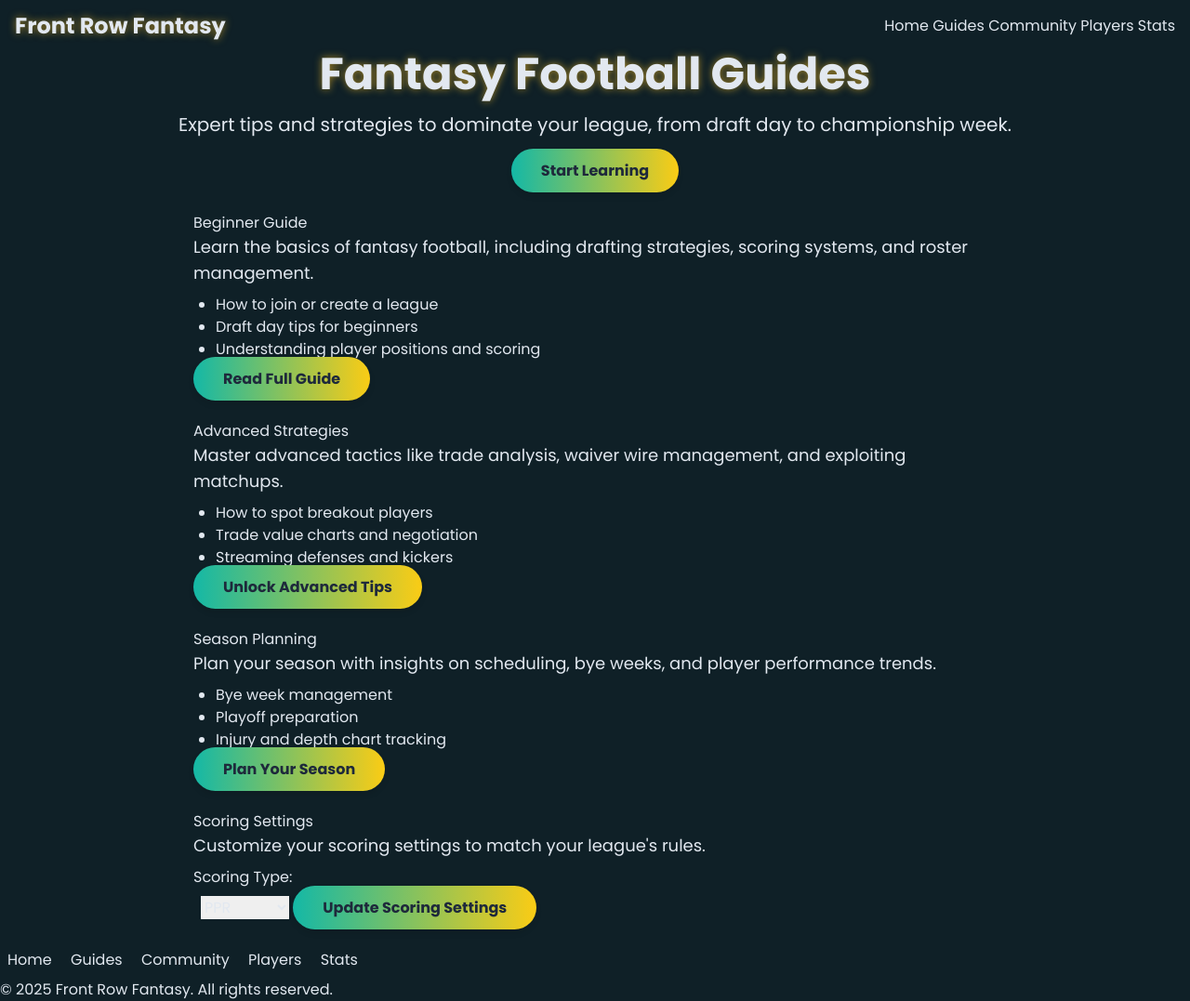
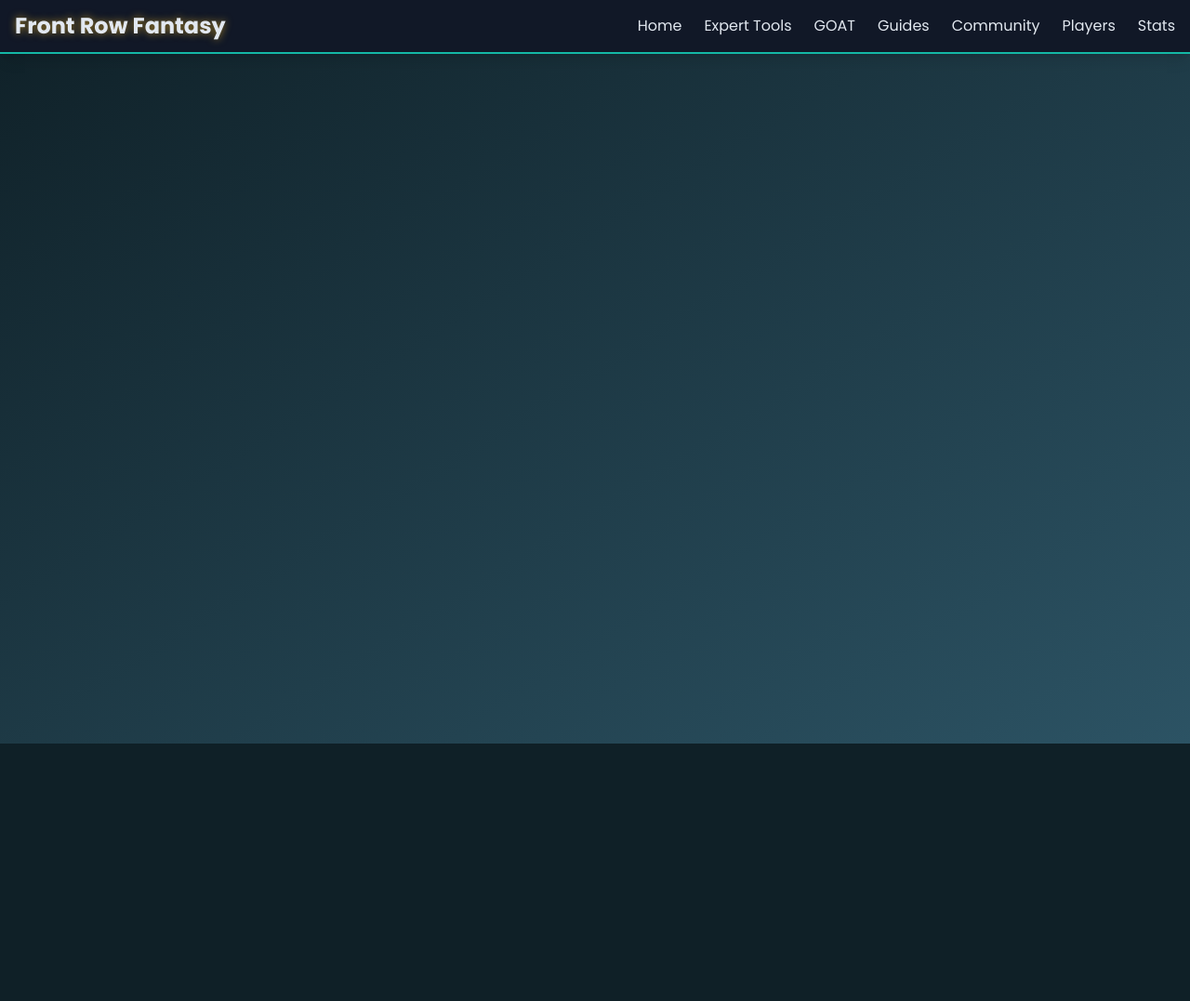
Before and after one commit to Mpeters9/Front-Row-Fantasy, a plain HTML site: page guides.html in a window 1280 px wide. Shown: the whole page at 93% size. After the commit the page ends 800 px from the top, so only its background shows below. Drawn offline with nearby package versions, Linux system fonts and the light colour scheme.

Commit message:
Update guides.html

```diff
--- a/guides.html
+++ b/guides.html
@@ -3,93 +3,26 @@
 <head>
     <meta charset="UTF-8">
     <meta name="viewport" content="width=device-width, initial-scale=1.0">
-    <title>Guides - Front Row Fantasy</title>
-    <meta name="description" content="Expert fantasy football guides, tips, and strategies to help you dominate your league.">
-    <meta name="keywords" content="fantasy football, guides, tips, strategies, draft, waiver, trade">
+    <title>Front Row Fantasy - Strategy Guides</title>
+    <meta name="description" content="Expert fantasy football strategy guides on drafting, waiver wire, trading, and more to help you dominate your league.">
+    <meta name="keywords" content="fantasy football strategy, fantasy football guide, draft guide, waiver wire, trade advice">
     <meta name="author" content="Mpeters9">
-    <link href="https://fonts.googleapis.com/css2?family=Poppins:wght@400;600;700&display=swap" rel="stylesheet">
+    <link href="https://fonts.googleapis.com/css2?family=Poppins:wght@400;600;700;800&display=swap" rel="stylesheet">
     <link rel="icon" href="favicon.ico" type="image/x-icon">
     <link rel="stylesheet" href="styles.css">
     <script src="https://cdn.tailwindcss.com"></script>
 </head>
-<body class="min-h-screen flex flex-col font-poppins">
-
-    <!-- Header -->
-    <header>
+<body class="min-h-screen flex flex-col font-poppins bg-gradient-to-br from-[#0f2027] to-[#2c5364]">
+    <header class="sticky top-0 z-50 bg-opacity-98 bg-gray-900 shadow-lg border-b-2 border-teal-500">
         <div class="max-w-7xl mx-auto px-4 flex justify-between items-center py-3">
             <a href="index.html" class="text-2xl font-bold text-yellow text-glow">Front Row Fantasy</a>
-            <nav>
+            <nav class="hidden md:flex space-x-6">
                 <a href="index.html" class="nav-link">Home</a>
+                <a href="tools.html" class="nav-link">Expert Tools</a>
+                <a href="goat.html" class="nav-link">GOAT</a>
                 <a href="guides.html" class="nav-link" aria-current="page">Guides</a>
                 <a href="community.html" class="nav-link">Community</a>
                 <a href="players.html" class="nav-link">Players</a>
                 <a href="stats.html" class="nav-link">Stats</a>
             </nav>
-        </div>
-    </header>
-
-    <!-- Hero / Splash -->
-    <section class="splash-section text-center mb-8">
-        <h1 class="text-4xl md:text-5xl font-bold mb-4 text-glow">Fantasy Football Guides</h1>
-        <p class="text-lg md:text-xl mb-6">Expert tips and strategies to dominate your league, from draft day to championship week.</p>
-        <a href="#beginner" class="cta-btn">Start Learning</a>
-    </section>
-
-    <!-- Main Content -->
-    <main class="max-w-4xl mx-auto px-4 flex-grow">
-        <section id="beginner" class="card mb-8">
-            <h2 class="section-title">Beginner Guide</h2>
-            <p class="text-lg mb-2">Learn the basics of fantasy football, including drafting strategies, scoring systems, and roster management.</p>
-            <ul class="list-disc pl-6 text-base mb-2">
-                <li>How to join or create a league</li>
-                <li>Draft day tips for beginners</li>
-                <li>Understanding player positions and scoring</li>
-            </ul>
-            <a href="#" class="cta-btn mt-2">Read Full Guide</a>
-        </section>
-        <section class="card mb-8">
-            <h2 class="section-title">Advanced Strategies</h2>
-            <p class="text-lg mb-2">Master advanced tactics like trade analysis, waiver wire management, and exploiting matchups.</p>
-            <ul class="list-disc pl-6 text-base mb-2">
-                <li>How to spot breakout players</li>
-                <li>Trade value charts and negotiation</li>
-                <li>Streaming defenses and kickers</li>
-            </ul>
-            <a href="#" class="cta-btn mt-2">Unlock Advanced Tips</a>
-        </section>
-        <section class="card mb-8">
-            <h2 class="section-title">Season Planning</h2>
-            <p class="text-lg mb-2">Plan your season with insights on scheduling, bye weeks, and player performance trends.</p>
-            <ul class="list-disc pl-6 text-base mb-2">
-                <li>Bye week management</li>
-                <li>Playoff preparation</li>
-                <li>Injury and depth chart tracking</li>
-            </ul>
-            <a href="#" class="cta-btn mt-2">Plan Your Season</a>
-        </section>
-        <section class="card mb-8">
-            <h2 class="section-title">Scoring Settings</h2>
-            <p class="text-lg mb-2">Customize your scoring settings to match your league's rules.</p>
-            <label for="scoringType" class="block text-base mb-2">Scoring Type:</label>
-            <select id="scoringType" class="ml-2">
-                <option value="standard">Standard</option>
-                <option value="ppr" selected>PPR</option>
-                <option value="half">Half-PPR</option>
-            </select>
-            <a href="#" class="cta-btn mt-2">Update Scoring Settings</a>
-        </section>
-    </main>
-
-    <!-- Footer -->
-    <footer>
-        <div class="mb-2">
-            <a href="index.html" class="hover:text-yellow mx-2">Home</a>
-            <a href="guides.html" class="hover:text-yellow mx-2">Guides</a>
-            <a href="community.html" class="hover:text-yellow mx-2">Community</a>
-            <a href="players.html" class="hover:text-yellow mx-2">Players</a>
-            <a href="stats.html" class="hover:text-yellow mx-2">Stats</a>
-        </div>
-        © 2025 Front Row Fantasy. All rights reserved.
-    </footer>
-</body>
-</html>
+            <div class="md:hidden">
```
